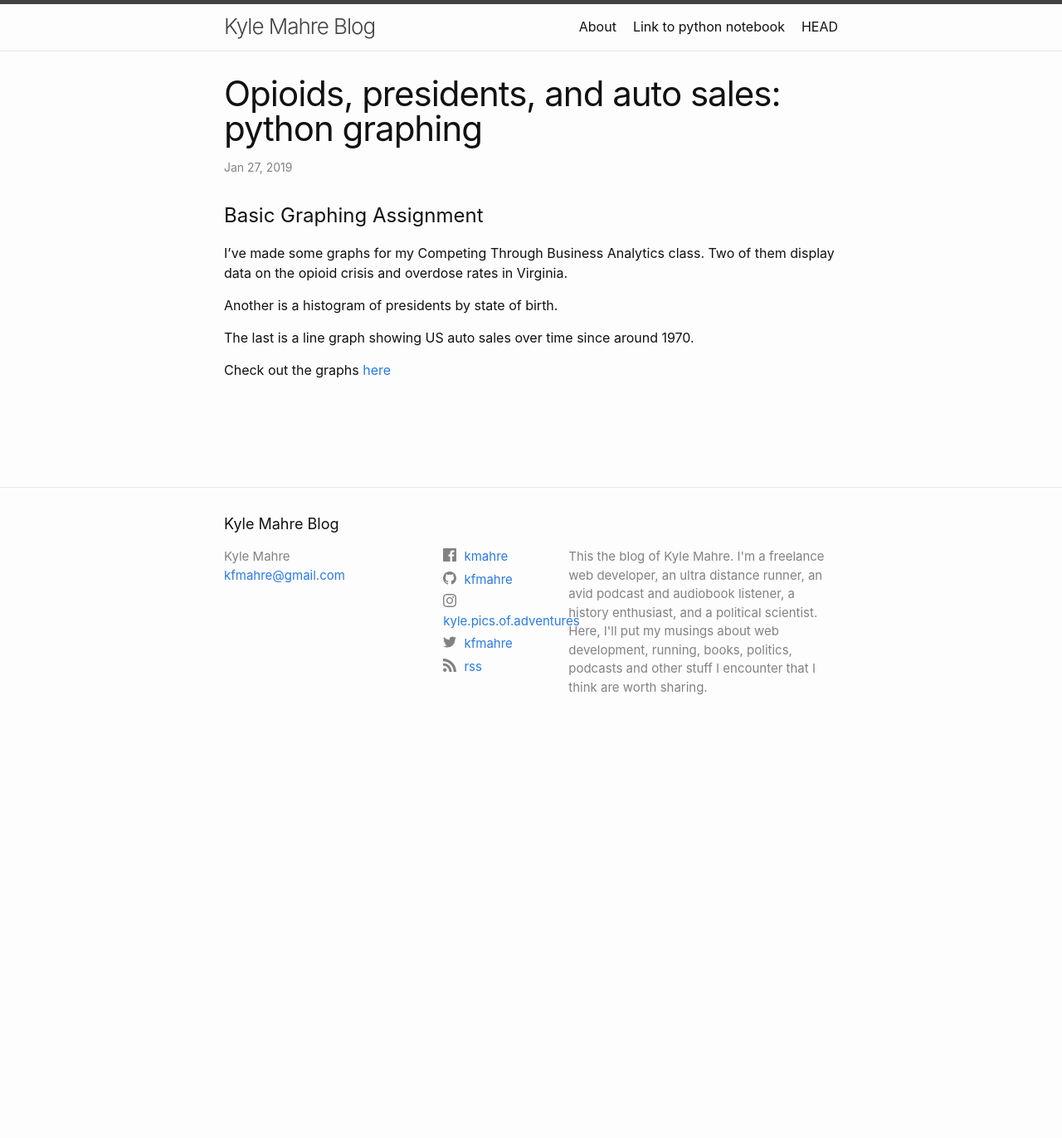
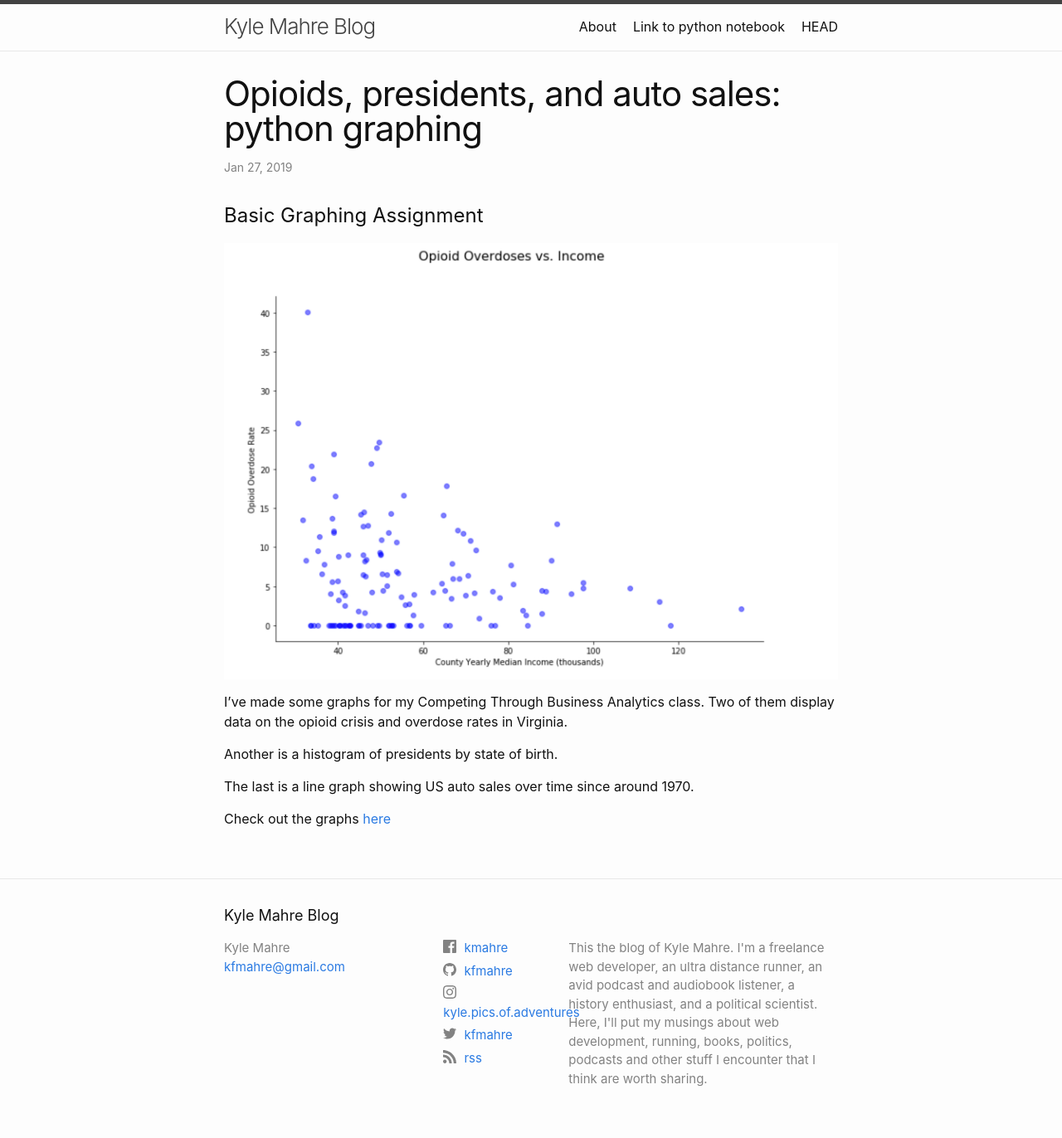
Before and after one commit to kfmahre/kfmahre.github.io, a Jekyll site: the page built from _posts/2019-01-27-Opioids, Presidents, and Auto Sales: Python Graphing.markdown, in a window 1280 px wide. Shown: the whole page at 83% size. Built offline with Jekyll 4.4.1, drawn with Linux system fonts in a browser that asks for light colours; our own code applies the rules of GitHub Pages for plain Markdown files; before the commit the page ends 900 px from its top, so only the background shows below that.

Commit message:
Update 2019-01-27-Opioids, Presidents, and Auto Sales: Python Graphing.markdown

```diff
--- a/_posts/2019-01-27-Opioids, Presidents, and Auto Sales: Python Graphing.markdown
+++ b/_posts/2019-01-27-Opioids, Presidents, and Auto Sales: Python Graphing.markdown
@@ -1,5 +1,7 @@
 
 # Basic Graphing Assignment
+
+![Graph](/images/graphpic1.png)
 
 I've made some graphs for my Competing Through Business Analytics class. Two of them display data on the opioid crisis and overdose rates in Virginia.
 
```
